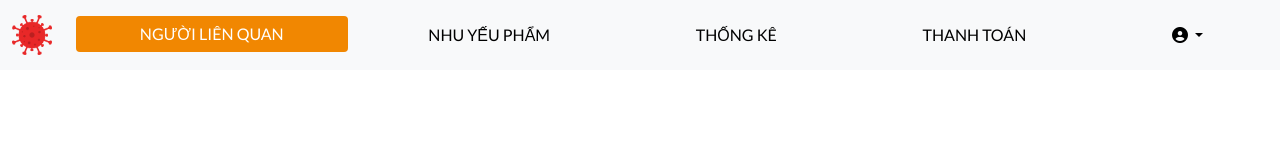
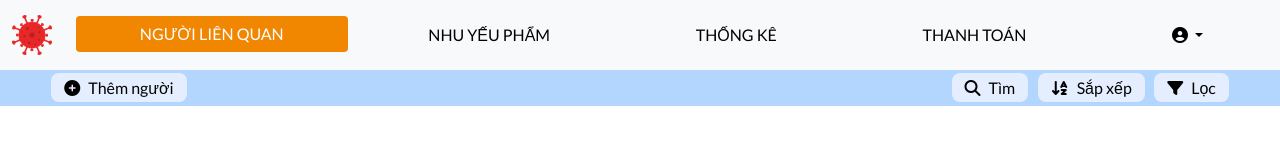
Before and after one commit to doankimhuy-it/PTUDW-19TN-Nhom01, a plain HTML site: page manager-patient.html in a window 1280 px wide. Drawn offline with nearby package versions, Linux system fonts and the light colour scheme.

Commit message:
Fix sub-nav

```diff
--- a/css/manager.css
+++ b/css/manager.css
@@ -22,3 +22,19 @@ body {
     text-decoration: none;
     color: black;
 }
+
+#sub-nav {
+    background-color: #B3D6FF;
+}
+
+#sub-nav button {
+    background-color: #E5EEFF;
+    border-radius: 0.5rem;
+    margin: 0.2rem;
+    padding-top: 0.1rem;
+    padding-bottom: 0.1rem;
+}
+
+#sp-btn button {
+
+}
--- a/manager-patient.html
+++ b/manager-patient.html
@@ -20,11 +20,11 @@
                 <img src="img/covid.png" alt="Logo" width="40" height="40">
             </a>
             <button class="navbar-toggler" type="button" data-bs-toggle="collapse"
-                data-bs-target="#navbarSupportedContent" aria-controls="navbarSupportedContent" aria-expanded="false"
+                data-bs-target="#main-nav" aria-controls="main-nav" aria-expanded="false"
                 aria-label="Toggle navigation">
                 <span class="navbar-toggler-icon"></span>
             </button>
-            <div class="collapse navbar-collapse" id="navbarSupportedContent">
+            <div class="collapse navbar-collapse" id="main-nav">
                 <ul class="navbar-nav nav-fill w-100">
                     <li class="nav-item">
                         <a class="nav-link active" aria-current="page" href="#">
@@ -49,13 +49,13 @@
                     <li class="nav-item d-flex justify-content-center align-items-center">
 
                         <div class="dropdown ms-2">
-                            <button class="btn btn-link dropdown-toggle" type="button" id="accountControl" data-bs-toggle="dropdown"
-                                aria-expanded="false">
+                            <button class="btn btn-link dropdown-toggle" type="button" id="account-control"
+                                data-bs-toggle="dropdown" aria-expanded="false">
                                 <i class="fas fa-user-circle"></i>
                             </button>
 
                             <ul class="dropdown-menu dropdown-menu-lg-end dropdown-menu-sm-start"
-                                aria-labelledby="accountControl">
+                                aria-labelledby="account-control">
                                 <li><a class="dropdown-item" href="#">Cài đặt tài khoản</a></li>
                                 <li><a class="dropdown-item" href="#">Đăng xuất</a></li>
                             </ul>
@@ -67,7 +67,28 @@
         </div>
     </nav>
 
+    <div id="sub-nav" class="d-flex container-fluid align-items-center justify-content-between px-5">
+        <div id="add-btn">
+            <button class="btn btn-link text-center">
+                <span><i class="fa-solid fa-circle-plus me-2"></i>Thêm người</span>
+            </button>
+        </div>
 
+        <div id="sp-btn">
+            <button class="btn btn-link text-center">
+                <span><i class="fa-solid fa-magnifying-glass me-2"></i>Tìm</span>
+            </button>
+
+            <button class="btn btn-link text-center">
+                <span><i class="fa-solid fa-arrow-down-a-z me-2"></i>Sắp xếp</span>
+            </button>
+
+            <button class="btn btn-link text-center">
+                <span><i class="fa fa-filter me-2"></i>Lọc</span>
+            </button>
+        </div>
+
+    </div>
 
     <script src="https://cdn.jsdelivr.net/npm/bootstrap@5.1.3/dist/js/bootstrap.bundle.min.js"
         integrity="sha384-ka7Sk0Gln4gmtz2MlQnikT1wXgYsOg+OMhuP+IlRH9sENBO0LRn5q+8nbTov4+1p"
```
